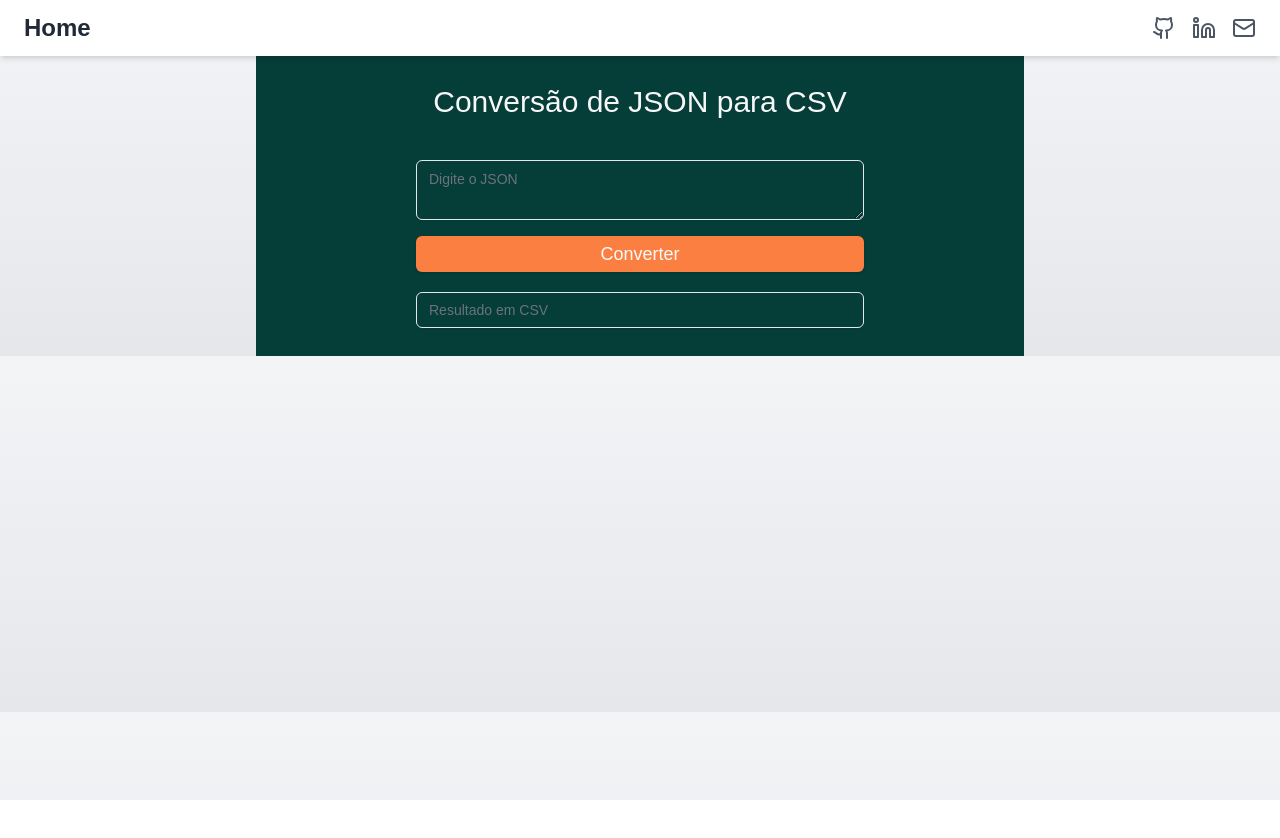
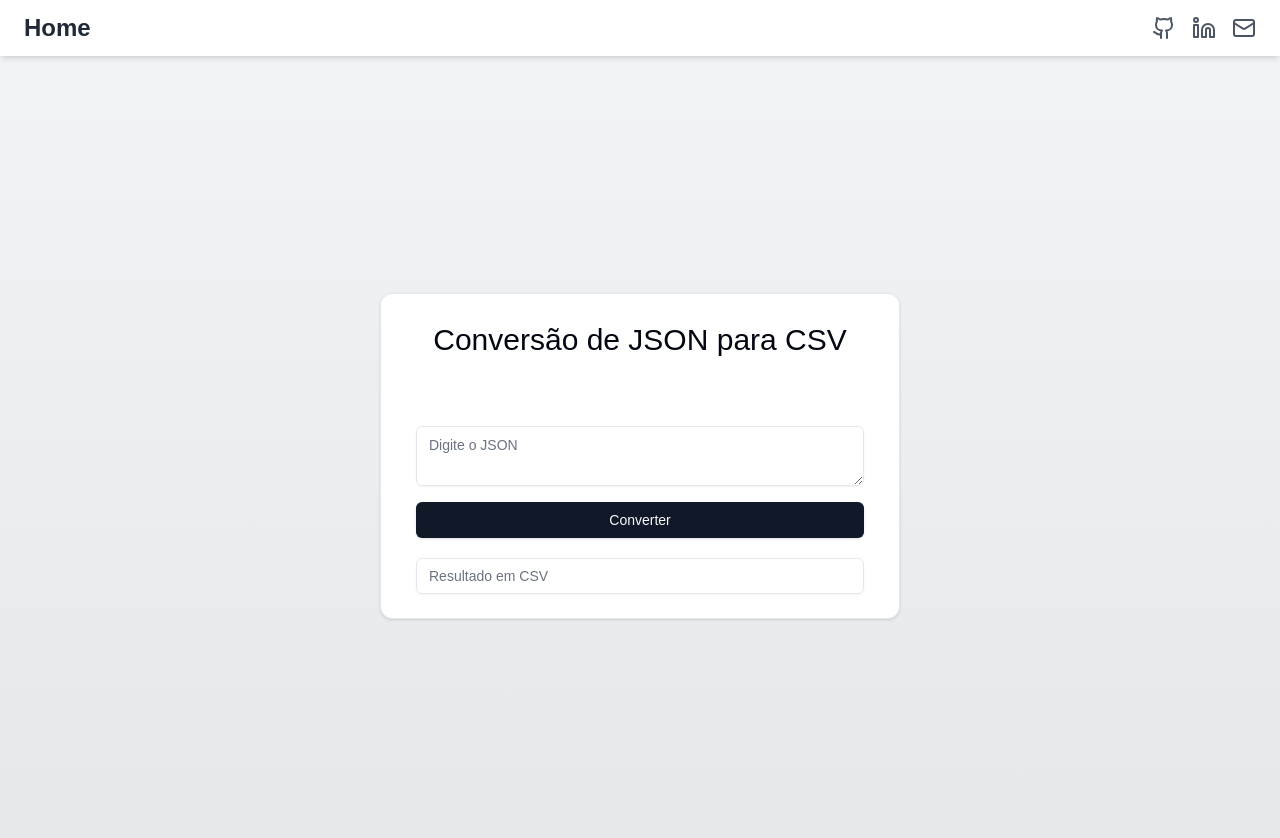
Before and after one commit to NosborCT/all_projects, a Next.js app: page /pages/json2csv in a window 1280 px wide. Shown: the top 838 px of the page. Before the commit the page ends 800 px from the top, so only its background shows below. Built offline with nearby package versions, Linux system fonts and the light colour scheme.

Commit message:
refactor: Refatorado a estilização dos projetos para novo estilo

```diff
--- a/src/app/pages/Projects/page.tsx
+++ b/src/app/pages/Projects/page.tsx
@@ -15,7 +15,7 @@ export const metadata: Metadata = {
 
 const projects = [
     { title: "bin2dec", difficulty: "Easy", description: "projeto simples para transformar binário para decimal.", link: "/pages/bin2dec" },
-    { title: "Meal Gen", difficulty: "Easy", description: "projeto para gerar uma comida aleatória.", link: "/pages/meal" },
+    { title: "Meal Gen", difficulty: "Easy", description: "projeto para gerar uma comida aleatória.", link: "/pages/mealgen" },
     { title: "Json2csv", difficulty: "Easy", description: "Transformando um arquivo Json em CSV.", link: "/pages/json2csv" },
     { title: "Weather App", difficulty: "Easy", description: "Usando a api de previsão do tempo.", link: "/pages/weather" },
   ]
--- a/src/app/pages/bin2dec/convert.tsx
+++ b/src/app/pages/bin2dec/convert.tsx
@@ -30,9 +30,9 @@ const Bin2Dec = () => {
   };
 
   return (
-    <div className="min-h-screen bg-gradient-to-b from-gray-100 to-gray-200 dark:from-gray-900 dark:to-gray-800">
+    <div className=" bg-gradient-to-b flex flex-col items-center justify-center min-h-screen from-gray-100 to-gray-200 dark:from-gray-900 dark:to-gray-800">
       <main>
-        <Card className="col-span-1 md:col-span-2 mt-10">
+        <Card className="col-span-1 md:col-span-2 ">
           <CardContent>
             <div className="flex flex-col items-center">
               <h1 className="text-3xl p-7 font-bold  text-center text-gray-900 dark:text-white">
--- a/src/app/pages/json2csv/page.tsx
+++ b/src/app/pages/json2csv/page.tsx
@@ -3,6 +3,7 @@ import { useState } from "react";
 import { Button } from "@/components/ui/button";
 import { Input } from "@/components/ui/input";
 import { Textarea } from "@/components/ui/textarea";
+import { Card, CardContent } from "@/components/ui/card";
 
 const Json2Csv = () => {
   const [jsonInput, setJsonInput] = useState("");
@@ -31,14 +32,15 @@ const Json2Csv = () => {
 
       // Converte cada objeto para uma linha CSV
       jsonData.forEach((obj) => {
-        const values = headers.map((header) => JSON.stringify(obj[header] || ""));
+        const values = headers.map((header) =>
+          JSON.stringify(obj[header] || "")
+        );
         csvRows.push(values.join(","));
       });
 
       // Atualiza o resultado CSV
       setCsvOutput(csvRows.join("\n"));
       setErrorMessage(""); // Limpa mensagem de erro
-
     } catch (error) {
       setErrorMessage("Formato JSON inválido ou vazio.");
       setCsvOutput("");
@@ -61,12 +63,17 @@ const Json2Csv = () => {
   };
 
   return (
-    <main className="max-w-3xl w-full p-7 bg-[#053D39]">
+    <div className="flex flex-col items-center justify-center min-h-screen">
+      <main >
+        <Card className="col-span-1 md:col-span-2 ">
+          <CardContent>
             <div className="flex flex-col items-center">
-        <h1 className="text-[#f7f7f7] text-3xl">Conversão de JSON para CSV</h1>
+              <h1 className="text-3xl p-7">
+                Conversão de JSON para CSV
+              </h1>
             </div>
 
-      <div className="flex text-[#f7f7f7] flex-col items-center mt-10">
+            <div className="flex  flex-col items-center mt-10">
               <div className="flex flex-col w-full max-w-md space-y-4">
                 <Textarea
                   id="jsonInput"
@@ -77,12 +84,13 @@ const Json2Csv = () => {
                 />
                 <Button
                   onClick={convertJsonToCsv}
-            className="transition duration-300 bg-[#FC7F42] hover:bg-[#D9D9D9] hover:text-black text-lg"
                   type="button"
                 >
                   Converter
                 </Button>
-          {errorMessage && <span className="text-red-500">{errorMessage}</span>}
+                {errorMessage && (
+                  <span className="text-red-500">{errorMessage}</span>
+                )}
               </div>
 
               <div className="max-w-md w-full mt-5">
@@ -96,7 +104,7 @@ const Json2Csv = () => {
                 {csvOutput && (
                   <Button
                     onClick={downloadCsv}
-              className="mt-4 transition duration-300 bg-[#FC7F42] hover:bg-[#D9D9D9] hover:text-black text-lg"
+                    className="mt-2"
                     type="button"
                   >
                     Baixar CSV
@@ -104,7 +112,10 @@ const Json2Csv = () => {
                 )}
               </div>
             </div>
+          </CardContent>
+        </Card>
       </main>
+    </div>
   );
 };
 
--- a/src/app/pages/mealgen/page.tsx
+++ b/src/app/pages/mealgen/page.tsx
@@ -1,8 +1,10 @@
 /* eslint-disable @next/next/no-img-element */
 "use client";
 import { Button } from "@/components/ui/button";
+import { Card, CardContent } from "@/components/ui/card";
 import { Separator } from "@/components/ui/separator";
 import { useState } from "react";
+
 interface Meal {
   idMeal: string;
   strMeal: string;
@@ -42,13 +44,16 @@ const MealGeneration = () => {
   };
 
   return (
-    <main className="flex flex-col items-center justify-center text-[#f7f7f7] bg-[#053D39]">
+    <div className="min-h-screen bg-gradient-to-b from-gray-100 to-gray-200 dark:from-gray-900 dark:to-gray-800">
+      <main>
+        <Card className="col-span-1 md:col-span-2 mt-10">
+          <CardContent>
             <h1 className="text-3xl font-bold text-white mb-10">
               Receitas Aleatórias
             </h1>
-      <div>
+            <div className="flex justify-center mb-6">
               <Button
-          className="transition duration-300 bg-[#FC7F42] hover:bg-[#D9D9D9] hover:text-black text-lg font-semibold mb-10"
+                className="flex items-center justify-center"
                 onClick={FetchRandomMeal}
               >
                 Gerar uma receita Aleatória
@@ -56,44 +61,52 @@ const MealGeneration = () => {
             </div>
 
             {loading && (
-        <p className="text-[#f7f7f7] text-center text-2xl mt-4">
-          {" "}
-          Carregando...
-        </p>
+              <p className="text-center text-2xl mt-4">Carregando...</p>
             )}
             {error && (
               <p className="text-red-500 text-center text-xl mt-4">{error}</p>
             )}
             {meal && (
-
-        <div className="meal p-5  rounded-lg text-center max-w-[1024px] max-h-full">
-          <div className=" flex flex-grow items-center justify-center ">
+              <div className="meal p-5 rounded-lg text-center max-w-[1024px] max-h-full mx-auto">
+                <div className="flex flex-grow items-center justify-center">
                   <img
                     src={meal.strMealThumb}
                     alt={meal.strMeal}
-              className="mb-4 rounded-lg max-w-xs "
+                    className="mb-4 rounded-lg max-w-xs"
                   />
                   <div className="flex flex-col items-center">
-              <h2 className="text-2xl font-bold ml-2 mr-2">Food Name: <h2>{meal.strMeal}</h2> </h2>
-              <h2 className="text-xl font-bold mb-4 "> </h2>
-              <p className="text-md mb-2"><p className=" font-semibold text-lg ">Category:</p>{meal.strCategory} </p>
-              <p className="text-md mb-2"><p className=" font-semibold text-lg ">Country:</p>{meal.strArea} </p>
+                    <h2 className="text-2xl font-bold ml-2 mr-2">
+                      Food Name: <h2>{meal.strMeal}</h2>
+                    </h2>
+                    <h2 className="text-xl font-bold mb-4"> </h2>
+                    <p className="text-md mb-2">
+                      <p className="font-semibold text-lg">Category:</p>
+                      {meal.strCategory}{" "}
+                    </p>
+                    <p className="text-md mb-2">
+                      <p className="font-semibold text-lg">Country:</p>
+                      {meal.strArea}{" "}
+                    </p>
 
                     {meal.strTags && (
-                <p className="text-sm mb-2">Tags: {meal.strTags.split(',').join(', ')}</p>
+                      <p className="text-sm mb-2">
+                        Tags: {meal.strTags.split(",").join(", ")}
+                      </p>
                     )}
                   </div>
                 </div>
                 <Separator />
                 <p className="text-sm leading-relaxed">
-            <h3 className=" text-2xl  ">Step by step: </h3>
+                  <h3 className="text-2xl">Step by step: </h3>
                   {meal.strInstructions}
                 </p>
                 {meal.strYoutube && (
                   <div className="videoWrapper mt-6">
                     <iframe
                       className="w-full h-[360px] sm:h-[480px] md:h-[540px] lg:h-[600px] max-w-full"
-                src={`https://www.youtube.com/embed/${meal.strYoutube.split("v=")[1]}`}
+                      src={`https://www.youtube.com/embed/${meal.strYoutube.split(
+                        "v="
+                      )[1]}`}
                       title="Video de Receita"
                       allowFullScreen
                     ></iframe>
@@ -101,7 +114,10 @@ const MealGeneration = () => {
                 )}
               </div>
             )}
+          </CardContent>
+        </Card>
       </main>
+    </div>
   );
 };
 
--- a/src/app/pages/weather/page.tsx
+++ b/src/app/pages/weather/page.tsx
@@ -4,6 +4,7 @@ import React, { useState } from "react";
 import axios from "axios";
 import { Input } from "@/components/ui/input";
 import { Button } from "@/components/ui/button";
+import { Card, CardContent } from "@/components/ui/card";
 
 export default function WeatherPage() {
   const [city, setCity] = useState("");
@@ -32,8 +33,13 @@ export default function WeatherPage() {
   };
 
   return (
-    <div className="max-w-md mx-auto p-5 bg-[#053D39] text-[#f7f7f7] rounded-lg">
-      <h1 className="text-2xl font-bold text-center mb-5">Previsão do Tempo</h1>
+    <div className="min-h-screen flex items-center justify-center">
+      <Card>
+        <CardContent>
+          <div className="max-w-md mx-auto p-7 ">
+            <h1 className="text-2xl font-bold text-center mb-5">
+              Previsão do Tempo
+            </h1>
 
             <div className="flex mb-4">
               <Input
@@ -45,7 +51,6 @@ export default function WeatherPage() {
               />
               <Button
                 onClick={fetchWeather}
-          className="bg-[#FC7F42] hover:bg-[#D9D9D9] hover:text-black"
               >
                 Buscar
               </Button>
@@ -79,5 +84,8 @@ export default function WeatherPage() {
               </div>
             )}
           </div>
+        </CardContent>
+      </Card>
+    </div>
   );
 }
```
Lines whose indentation alone changed are shown as unchanged.
